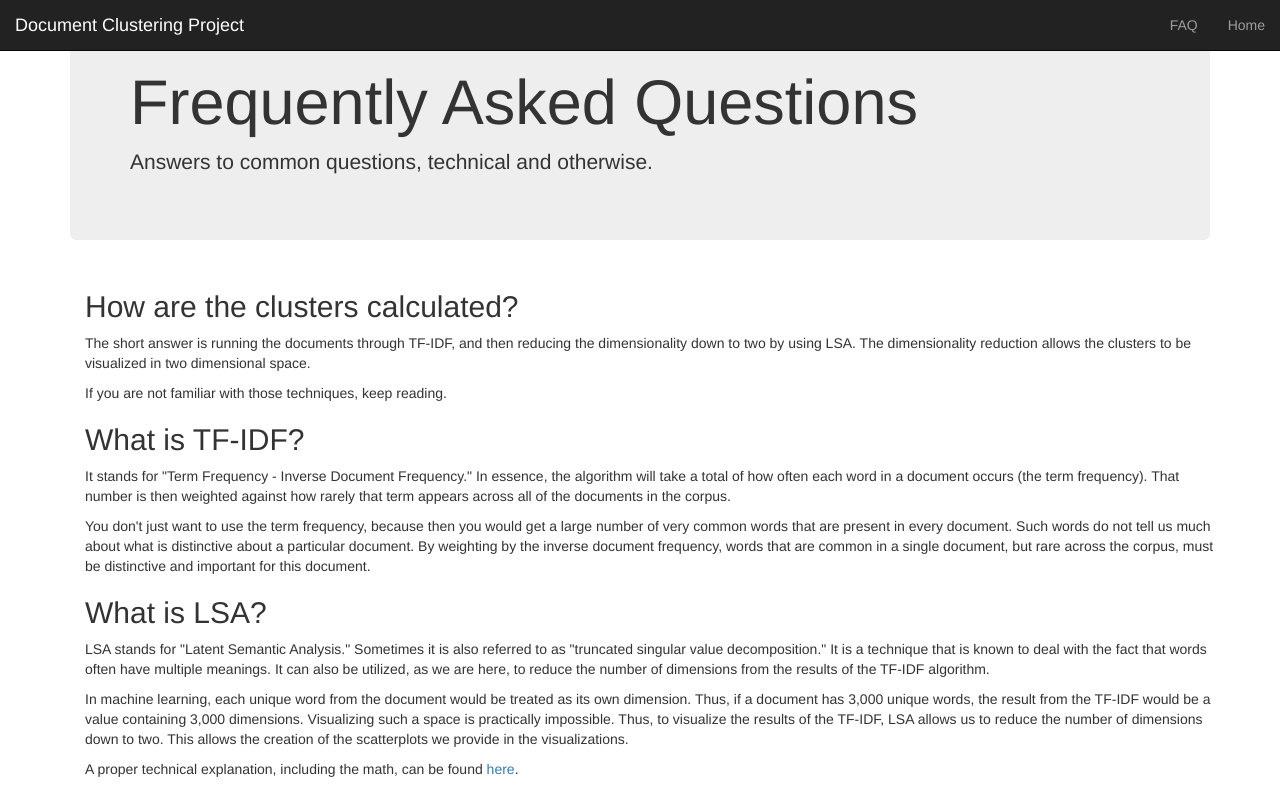
After one commit to tmhughes81/author_cluster, a Django app: page /faq in a window 1280 px wide. The commit adds this page. Run offline with Django 3.2, Linux system fonts and the light colour scheme; some libraries are stand-ins or nearby versions.

Commit message:
feat: Add FAQ

```diff
--- a/acp/acp/templates/dashboard.html
+++ b/acp/acp/templates/dashboard.html
@@ -45,8 +45,9 @@
 
         <div id="navbar" class="navbar-collapse collapse">
 	      <ul class="nav navbar-nav navbar-right">
+			<li><a href="/faq/">FAQ</a></li>
 	        {% if user.is_authenticated %}
-
+			<li><a href="/dashboard/">Dashboard</a></li>
             <li class="dropdown">
               <a href="#" class="dropdown-toggle" data-toggle="dropdown" role="button" aria-haspopup="true" aria-expanded="false">Account <span class="caret"></span></a>
               <ul class="dropdown-menu">
@@ -55,6 +56,8 @@
                 <li><a href="/logout/">Logout</a></li>
               </ul>
             </li>
+            {% else %}
+            <li><a href="/">Home</a></li>
             {% endif%}
 	      </ul>
         </div>
--- /dev/null
+++ b/acp/acp/templates/faq.html
@@ -0,0 +1,133 @@
+{% load staticfiles %}
+
+<!DOCTYPE html>
+<html lang="en">
+  <head>
+    <meta charset="utf-8">
+    <meta http-equiv="X-UA-Compatible" content="IE=edge">
+    <meta name="viewport" content="width=device-width, initial-scale=1">
+    <!-- The above 3 meta tags *must* come first in the head; any other head content must come *after* these tags -->
+    <meta name="description" content="">
+    <meta name="author" content="">
+    <link rel="icon" href="../../favicon.ico">
+
+    <title>Dashboard Template for Bootstrap</title>
+
+    <!-- Bootstrap core CSS -->
+   <link href="{% static "bootstrap/css/bootstrap.min.css" %}" rel="stylesheet">
+
+    <!-- IE10 viewport hack for Surface/desktop Windows 8 bug -->
+    <link href="../../assets/css/ie10-viewport-bug-workaround.css" rel="stylesheet">
+
+    <!-- Custom styles for this template -->
+    <link href={% static "bootstrap/css/dashboard.css" %} rel="stylesheet">
+
+    <!-- Just for debugging purposes. Don't actually copy these 2 lines! -->
+    <!--[if lt IE 9]><script src="../../assets/js/ie8-responsive-file-warning.js"></script><![endif]-->
+    <script src="../../assets/js/ie-emulation-modes-warning.js"></script>
+	<script src={% static "bootstrap/js/jquery.relevant-dropdown.js" %}></script>
+
+    <!-- HTML5 shim and Respond.js for IE8 support of HTML5 elements and media queries -->
+    <!--[if lt IE 9]>
+      <script src="https://oss.maxcdn.com/html5shiv/3.7.3/html5shiv.min.js"></script>
+      <script src="https://oss.maxcdn.com/respond/1.4.2/respond.min.js"></script>
+    <![endif]-->
+  </head>
+
+  <body>
+
+    <nav class="navbar navbar-inverse navbar-fixed-top">
+      <div class="container-fluid">
+        <div class="navbar-header">
+          <a class="navbar-brand" href="#">Document Clustering Project</a>
+        </div>
+
+
+        <div id="navbar" class="navbar-collapse collapse">
+	      <ul class="nav navbar-nav navbar-right">
+			<li><a href="/faq/">FAQ</a></li>
+	        {% if user.is_authenticated %}
+			<li><a href="/dashboard/">Dashboard</a></li>
+            <li class="dropdown">
+              <a href="#" class="dropdown-toggle" data-toggle="dropdown" role="button" aria-haspopup="true" aria-expanded="false">Account <span class="caret"></span></a>
+              <ul class="dropdown-menu">
+                <li><a href="#">{{ user }}</a></li>
+                <li role="separator" class="divider"></li>
+                <li><a href="/logout/">Logout</a></li>
+              </ul>
+            </li>
+            {% else %}
+            <li><a href="/">Home</a></li>
+            {% endif%}
+	      </ul>
+        </div>
+      </div>
+    </nav>
+
+     <div class="container">
+       <!-- Main component for a primary marketing message or call to action -->
+      <div class="jumbotron">
+        <h1>Frequently Asked Questions</h1>
+        <p>Answers to common questions, technical and otherwise.</p>
+      </div>
+
+		<div class="container">
+			<h2>How are the clusters calculated?</h2>
+			<p>The short answer is running the documents through TF-IDF, and then
+			reducing the dimensionality down to two by using LSA.  The dimensionality
+			reduction allows the clusters to be visualized in two dimensional space.</p>
+			<p>If you are not familiar with those techniques, keep reading.</p>
+
+			<h2>What is TF-IDF?</h2>
+			<p>It stands for "Term Frequency - Inverse Document Frequency."
+			In essence, the algorithm will take a total of how often each
+			word in a document occurs (the term frequency).  That number is
+			then weighted against how rarely that term appears across all of
+			the documents in the corpus.</p>
+			<p>You don't just want to use the term frequency, because then you
+			would get a large number of very common words that are present in
+			every document.  Such words do not tell us much about what is
+			distinctive about a particular document.  By weighting by the
+			inverse document frequency, words that are common in a single
+			document, but rare across the corpus, must be distinctive and
+			important for this document.</p>
+
+			<h2>What is LSA?</h2>
+
+			LSA stands for "Latent Semantic Analysis."  Sometimes it is also
+			referred to as "truncated singular value decomposition."  It is
+			a technique that is known to deal with the fact that words often
+			have multiple meanings.  It can also be utilized, as we are here,
+			to reduce the number of dimensions from the results of the
+			TF-IDF algorithm.</p>
+
+			<p>In machine learning, each unique word from the document would be
+			treated as its own dimension.  Thus, if a document has 3,000 unique
+			words, the result from the TF-IDF would be a value containing
+			3,000 dimensions.  Visualizing such a space is practically impossible.
+			Thus, to visualize the results of the TF-IDF, LSA allows us to
+			reduce the number of dimensions down to two.  This allows the
+			creation of the scatterplots we provide in the visualizations.</p>
+
+			<p>A proper technical explanation, including the math, can be found
+			<a href=http://scikit-learn.org/stable/modules/decomposition.html#lsa>
+			here</a>.</p>
+
+		</div>
+    </div> <!-- /container -->
+
+
+
+
+    <!-- Bootstrap core JavaScript
+    ================================================== -->
+    <!-- Placed at the end of the document so the pages load faster -->
+    <script src="https://ajax.googleapis.com/ajax/libs/jquery/1.12.4/jquery.min.js"></script>
+    <script>window.jQuery || document.write('<script src="../../assets/js/vendor/jquery.min.js"><\/script>')</script>
+    <script src={% static "bootstrap/js/bootstrap.min.js" %}></script>
+    <!-- Just to make our placeholder images work. Don't actually copy the next line! -->
+    <script src="../../assets/js/vendor/holder.min.js"></script>
+    <!-- IE10 viewport hack for Surface/desktop Windows 8 bug -->
+    <script src="../../assets/js/ie10-viewport-bug-workaround.js"></script>
+  </body>
+</html>
--- a/acp/acp/urls.py
+++ b/acp/acp/urls.py
@@ -22,5 +22,6 @@ urlpatterns = [
     url(r'^$', views.index, name='index'),
     url(r'', include('social_auth.urls')),
     url(r'^dashboard', views.dashboard, name='dashboard'),
+    url(r'^faq', views.faq, name='faq'),
     url(r'^logout', views.logout_view, name='logout'),
 ]
--- a/acp/acp/views.py
+++ b/acp/acp/views.py
@@ -16,3 +16,8 @@ def logout_view(request):
     logout(request)
 
     return render(request, "index.html", args)
+
+def faq(request):
+    args = {}
+
+    return render(request, "faq.html", args)
```
Also changed, not shown: acp/acp/templates/index.html (+5 -4 lines).
